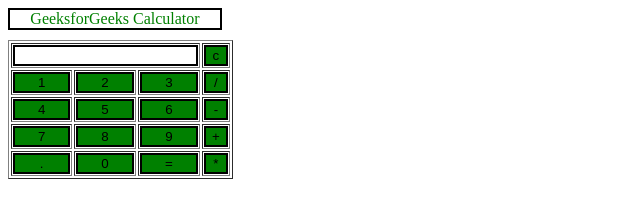
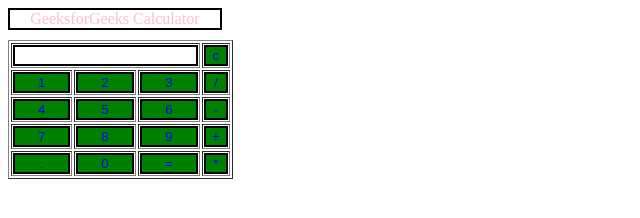
Before and after one commit to xystus45/calculator3, a plain HTML site: page index.html in a window 1280 px wide. Shown: the whole page, without its empty margins (0-640 px from the left). Drawn offline with Linux system fonts and the light colour scheme.

Commit message:
add changes

```diff
--- a/index.html
+++ b/index.html
@@ -27,14 +27,14 @@
 		margin-bottom: 10px;
 		text-align:center;
 		width: 210px;
-		color:green;
+		color:pink;
 		border: solid black 2px;
 		}
 
 		input[type="button"]
 		{
 		background-color:green;
-		color: black;
+		color: blue;
 		border: solid black 2px;
 		width:100%
 		}
```
